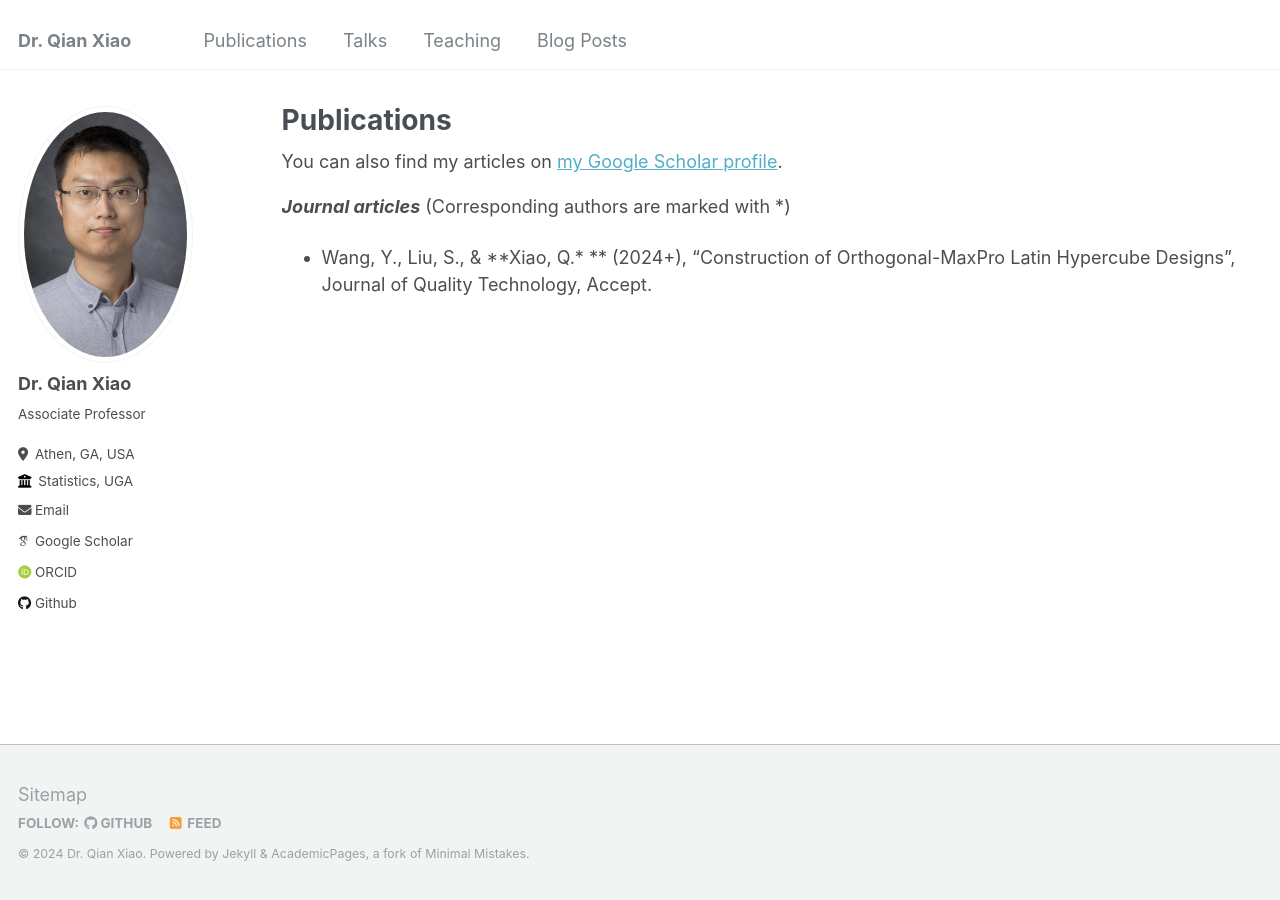
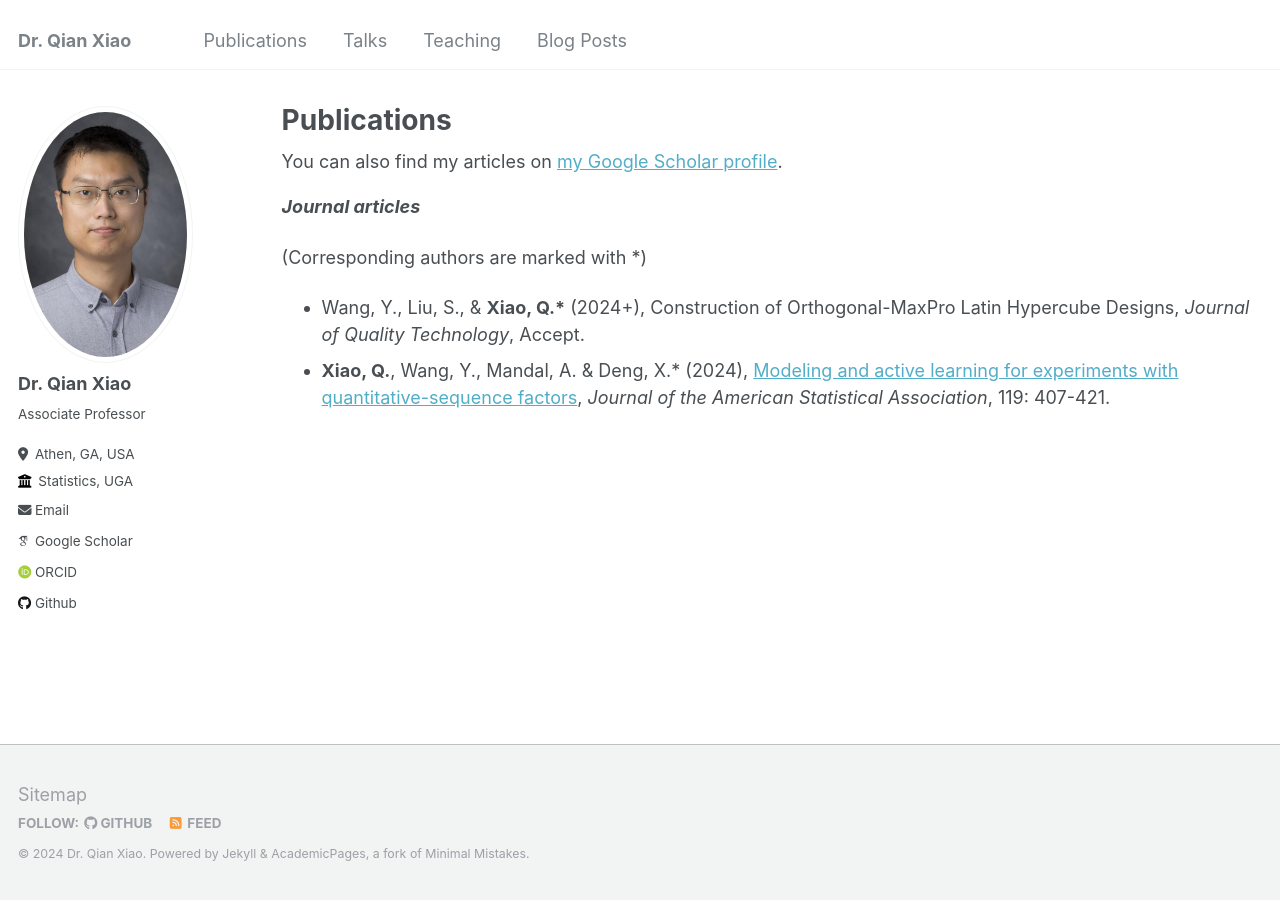
Before and after one commit to QXlab/QXlab.github.io, a Jekyll site: the page built from _pages/publications.md, in a window 1280 px wide. Built offline with Jekyll 4.4.1, drawn with Linux system fonts in a browser that asks for light colours; some web fonts are replaced.

Commit message:
Update publications.md

```diff
--- a/_pages/publications.md
+++ b/_pages/publications.md
@@ -10,9 +10,11 @@ author_profile: true
 {% endif %}
 
 ***Journal articles***
+
 (Corresponding authors are marked with \*)
 
-* Wang, Y., Liu, S., & **Xiao, Q.\* ** (2024+), "Construction of Orthogonal-MaxPro Latin Hypercube Designs", Journal of Quality Technology, Accept.
+* Wang, Y., Liu, S., & __Xiao, Q.\*__ (2024+), Construction of Orthogonal-MaxPro Latin Hypercube Designs, _Journal of Quality Technology_, Accept.
+* __Xiao, Q.__, Wang, Y., Mandal, A. & Deng, X.\* (2024), [Modeling and active learning for experiments with quantitative-sequence factors](https://www.tandfonline.com/doi/full/10.1080/01621459.2022.2123335), _Journal of the American Statistical Association_, 119: 407-421.
 
 {% include base_path %}
 
```
